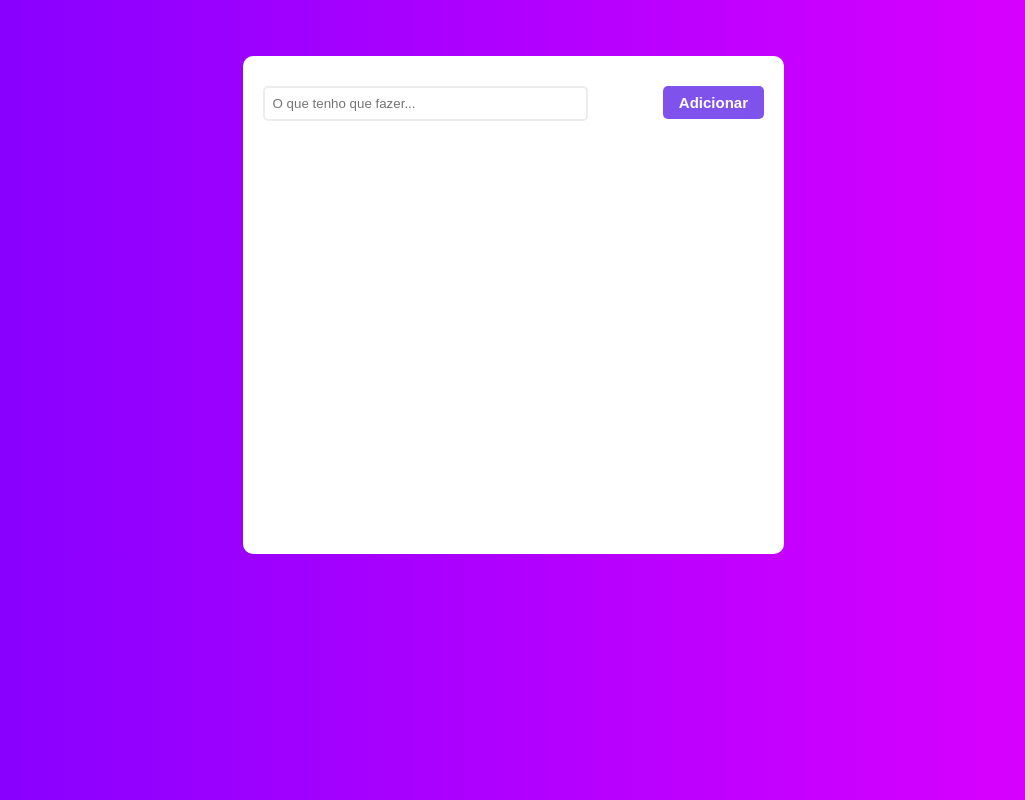
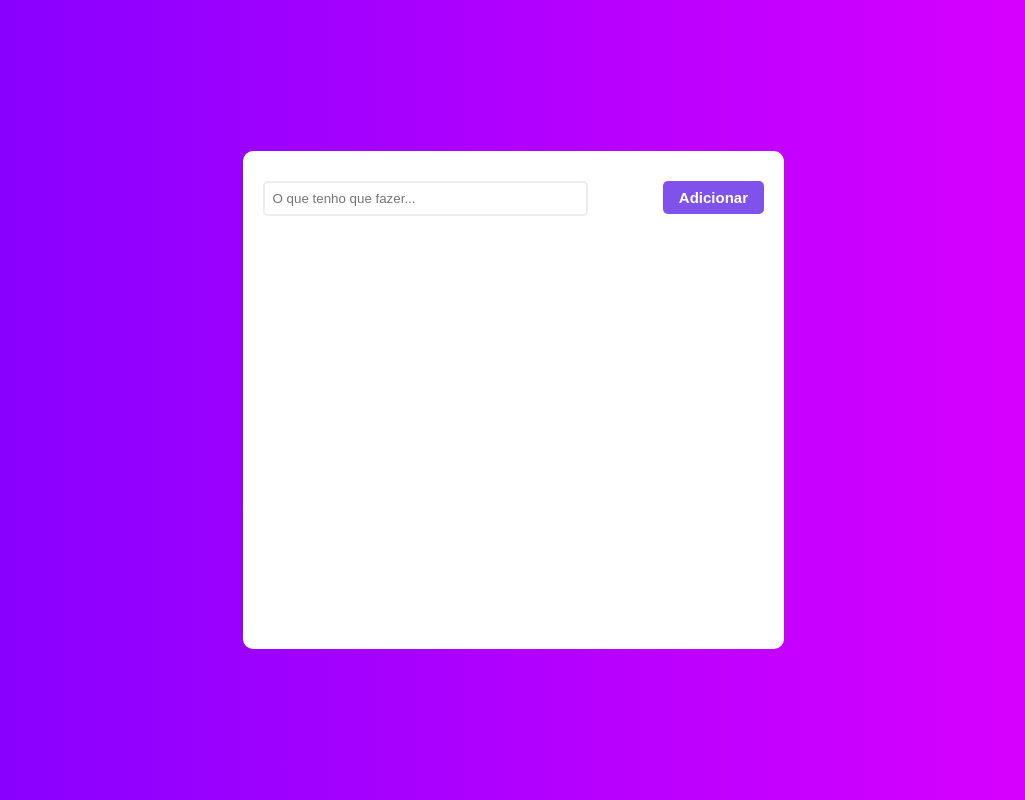
Before and after one commit to eduardonobrega/todo-list, a plain HTML site: page index.html in a window 1280 px wide. Shown: the whole page, without its empty margins (127-1152 px from the left). Drawn offline with Linux system fonts and the light colour scheme.

Commit message:
display flex

```diff
--- a/style/style.css
+++ b/style/style.css
@@ -18,9 +18,13 @@ html {
 }
 
 body {
+    height: 100vh;
     background-image: linear-gradient(90deg, #7F00FF, #E100FF);
     background-color: black;
     font-family: 'Roboto', sans-serif;
+    display: flex;
+    align-items: center;
+    justify-content: center;
 }
 
 main {
@@ -29,8 +33,7 @@ main {
     padding: 30px 20px;
     background-color: #ffffff;
     border-radius: 10px;
-    margin: auto;
-    margin-top: 7vh;
+    width: 100%;
 }
 
 input {
```
